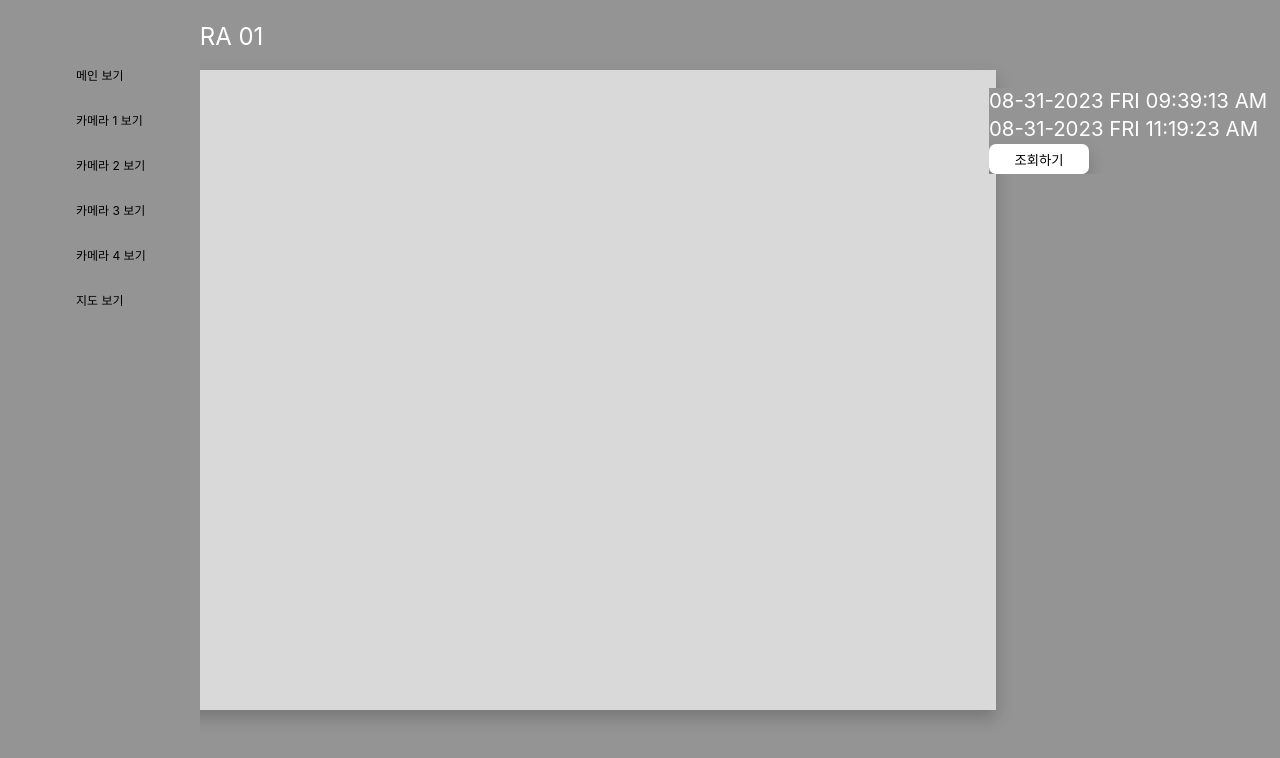
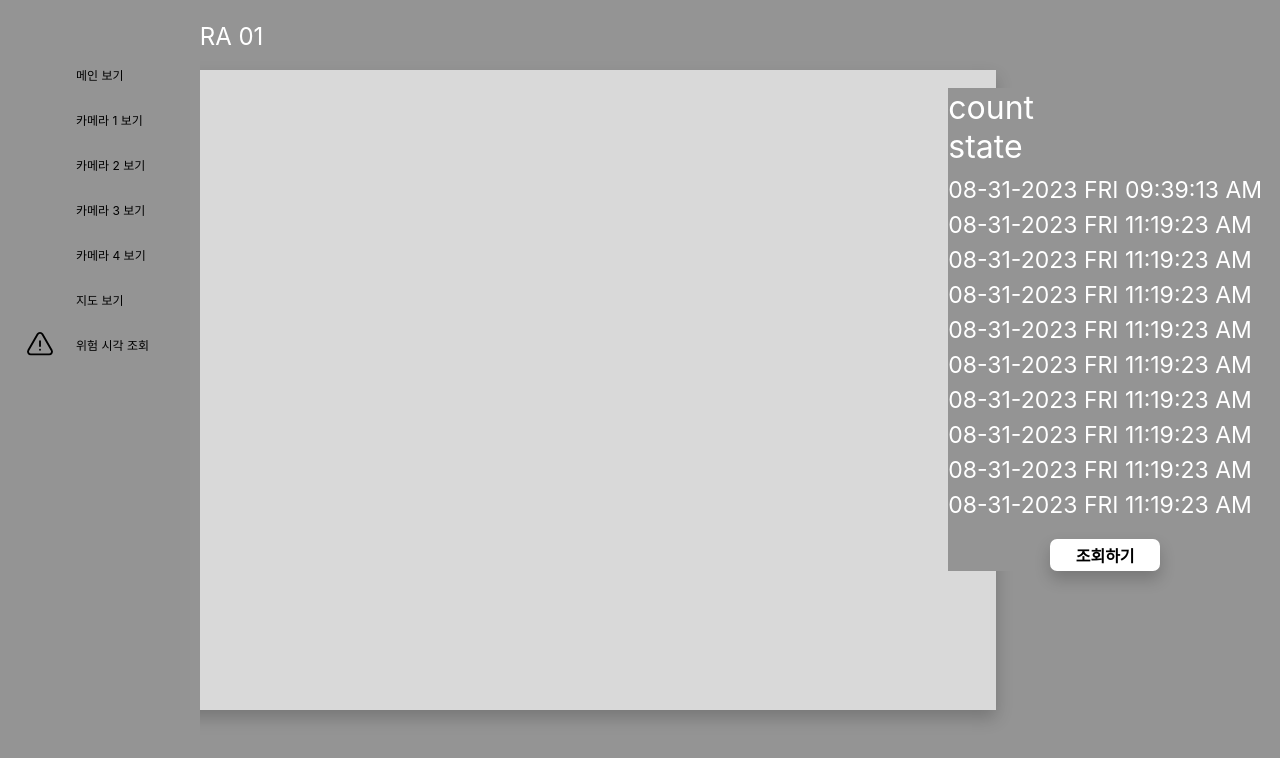
Before and after one commit to sideproject-sku/front, a React (Create React App) app: page /camera/1 in a window 1280 px wide. Shown: the top 758 px of the page. Built offline with nearby package versions, Linux system fonts and the light colour scheme; some icons are missing.

Commit message:
check page

```diff
--- a/src/App.js
+++ b/src/App.js
@@ -3,6 +3,7 @@ import Cameras from './main/cameras';
 import SideBar from './main/sideBar';
 import React from "react";
 import Cam1 from './detail/detailCam1';
+import Check from './detail/check';
 
 function App() {
   return (
@@ -12,6 +13,7 @@ function App() {
         <Routes>
           <Route path="/camera/1" element={<Cam1 />} />
           <Route path="/" element={<Cameras />} />
+          <Route path="/check" element={<Check />} />
         </Routes>
       </div>
     </Router>
--- /dev/null
+++ b/src/detail/check.jsx
@@ -0,0 +1,84 @@
+import React from "react";
+import { useState } from "react";
+import styles from './check.module.css';
+
+function Check() {
+
+/*
+  const [data, setData] = useState([]);
+
+  useEffect(() => {
+    // 스프링에서 데이터 가져오는 API 호출
+    // axios 또는 fetch를 사용하여 백엔드 API를 호출
+    // camera_Id, date, head_count, img
+    // 백엔드 API 호출이 성공하면 setData로 데이터를 설정
+
+    const fetchData = async () => {
+      try {
+        const response = await fetch('your_api_url');
+        const result = await response.json();
+        setData(result);
+      } catch (error) {
+        console.error('Error fetching data', error);
+      }
+    };
+
+    fetchData();
+  }, []);
+  */
+
+  //fake data
+    const [data, setData] = useState([
+        {
+          camera_Id: 1,
+          date: '08-31-2023 FRI 09:39:13 AM',
+          head_count: 5236,
+          img: 'https://via.placeholder.com/150',
+        },
+        {
+          camera_Id: 2,
+          date: '08-31-2023 FRI 18:16:93 AM',
+          head_count: 6388,
+          img: 'https://via.placeholder.com/150',
+        }
+      ]);
+
+      const handleDelete = (id) => {
+        // 삭제 기능
+        const updatedData = data.filter((item) => item.camera_Id !== id);
+        setData(updatedData);
+      };
+
+      return (
+        <div className={styles.checkContainer}>
+          <table>
+            <thead>
+              <tr>
+                <th>카메라</th>
+                <th>이미지</th>
+                <th>카운트</th>
+                <th>시각</th>
+                <th>동작</th>
+              </tr>
+            </thead>
+            <tbody>
+              {data.map((item, index) => (
+                <tr key={index}>
+                  <td>{`CAMERA ${item.camera_Id}`}</td>
+                  <td>
+                    <img src={item.img} alt={`Image ${index}`} style={{ width: '100px', height: '50px' }} />
+                  </td>
+                  <td>{item.head_count}</td>
+                  <td>{item.date}</td>
+                  <td>
+                    <button onClick={() => handleDelete(item.camera_Id)}>삭제</button>
+                  </td>
+                </tr>
+              ))}
+            </tbody>
+          </table>
+        </div>
+      );
+};
+
+export default Check;
--- /dev/null
+++ b/src/detail/check.module.css
@@ -0,0 +1,10 @@
+.checkContainer {
+   position: absolute;
+   top: 60px;
+   left: 150px;
+   font-size: 23px;
+   color: white;
+}
+
+.checkContainer table {
+}
--- a/src/detail/detailCam1.jsx
+++ b/src/detail/detailCam1.jsx
@@ -6,6 +6,14 @@ function Cam1() {
   // CCTV 경고 시각 데이터 예시 (백엔드에서 받아온 데이터로 대체해야 함)
   const [warningTimes, setWarningTimes] = useState([
     "08-31-2023 FRI 09:39:13 AM",
+    "08-31-2023 FRI 11:19:23 AM",
+    "08-31-2023 FRI 11:19:23 AM",
+    "08-31-2023 FRI 11:19:23 AM",
+    "08-31-2023 FRI 11:19:23 AM",
+    "08-31-2023 FRI 11:19:23 AM",
+    "08-31-2023 FRI 11:19:23 AM",
+    "08-31-2023 FRI 11:19:23 AM",
+    "08-31-2023 FRI 11:19:23 AM",
     "08-31-2023 FRI 11:19:23 AM"
     // 다른 경고 시각들을 여기에 추가
   ]);
@@ -49,6 +57,10 @@ function Cam1() {
       </div>
       <div className={style.camera1}></div>
       <div className={style.dargerContainer}>
+        <div className="dargerText">
+          <p>count</p>
+          <p>state</p>
+        </div>
         <div className={style.dargerList}>
           <ul>
             {warningTimes.map((time, index) => (
@@ -57,10 +69,9 @@ function Cam1() {
               </li>
             ))}
           </ul>
-          <button className={style.searchB}>조회하기</button>
         </div>
+        <button className={style.checkB}>조회하기</button>
       </div>
-
       {/* 모달 창 */}
       {modalOpen && (
         <div className={style.modal} onClick={handleModalClick}>
--- a/src/detail/detailCamStyle.module.css
+++ b/src/detail/detailCamStyle.module.css
@@ -40,29 +40,45 @@
   box-shadow: 0px 8px 16px rgba(0, 0, 0, 0.2);
 }
 
-.dargerList {
+.dargerContainer {
   position: absolute;
   top: 11vh;
-  right: 1vw;
+  right: 1.4vw;
+  color: white;
+}
+
+.dargerContainer p {
+  font-size: xx-large;
+}
+.dargerList {
   color: white;
   font-size: 17px;
   overflow-y: auto;
   max-height: 80%;
+  margin: 10px 0px;
 }
 
 .dargerList li {
   list-style: none;
-  margin-bottom: 3px;
-  font-size: larger;
+  margin-bottom: 7px;
+  font-size: 23px;
 }
 
-.searchB {
+.checkB {
   background-color: #fff;
-  width: 100px;
-  height: 30px;
+  width: 110px;
+  height: 32px;
   border-radius: 7px;
   box-shadow: 0px 8px 16px rgba(0, 0, 0, 0.2);
+  display: block;
+  margin: 0 auto;
+  margin-top: 13px;
+  font-weight: bolder;
+  font-size: medium;
 
+  &:hover {
+    background-color: rgb(237, 237, 237);
+  }
 }
 
 /* 모달 */
--- a/src/detail/warning.jsx
+++ /dev/null
@@ -1,44 +0,0 @@
-import React, { useState } from "react";
-import style from './detailCamStyle.module.css';
-import warningIcon from '../detail/warningIcon.svg';
-//백엔드 연동 후 수정, css를 위해 미리 작업
-
-function Warning() {
-  // 모달 창 상태 관리
-  const [modalOpen, setModalOpen] = useState(false);
-
-  const openModal = () => {
-    setModalOpen(true);
-  };
-
-  const closeModal = () => {
-    setModalOpen(false);
-  };
-
-  return (
-    <div className={style.warningContainer}>
-      {/* 버튼을 클릭 시 경고창 */}
-      <button onClick={openModal} className={style.openModalButton}>
-        열기
-      </button>
-
-      {/* 모달 창 */}
-      {modalOpen && (
-        <div className={style.warningModal}>
-          <div className={style.warningModalContent}>
-            <div className={style.warningXcontainer}>
-              <button onClick={closeModal} className={style.warningXButton}>X</button>
-            </div>
-            <span className={style.warning}>WARNING</span>
-            <img src={warningIcon} className={style.warningIcon}/>
-              <span className={style.warningText}>수용인원을 초과했습니다.</span>
-              {/* 닫기 버튼 */}
-              <button onClick={closeModal} className={style.warningCloseButton}>닫기</button>
-          </div>
-        </div>
-      )}
-    </div>
-  );
-}
-
-export default Warning;
--- a/src/index.js
+++ b/src/index.js
@@ -3,7 +3,6 @@ import ReactDOM from 'react-dom/client';
 import './index.css';
 import App from './App';
 import reportWebVitals from './reportWebVitals';
-import Warning from './detail/warning';
 
 
 
--- a/src/main/sideBar.jsx
+++ b/src/main/sideBar.jsx
@@ -8,6 +8,7 @@ import {
     PiNumberSquareFourLight,
     PiMapPinLight
 } from "react-icons/pi";
+import { HiOutlineExclamationTriangle } from "react-icons/hi2";
 import style from './sideBarStyle.module.css';
 import { Link } from "react-router-dom";
 
@@ -66,6 +67,14 @@ function SideBar() {
                         </span>
                     </a>
                 </li>
+                <li className={style['side-list']}>
+                    <Link to="/check"  className={style.text}>
+                        <HiOutlineExclamationTriangle className={style.icon} />
+                        <span className={style['nav-item']}>
+                            위험 시각 조회
+                        </span>
+                    </Link>
+                </li>
             </ul>
         </nav>
     );
```
Also changed, not shown: src/detail/warningIcon.svg (deleted).
